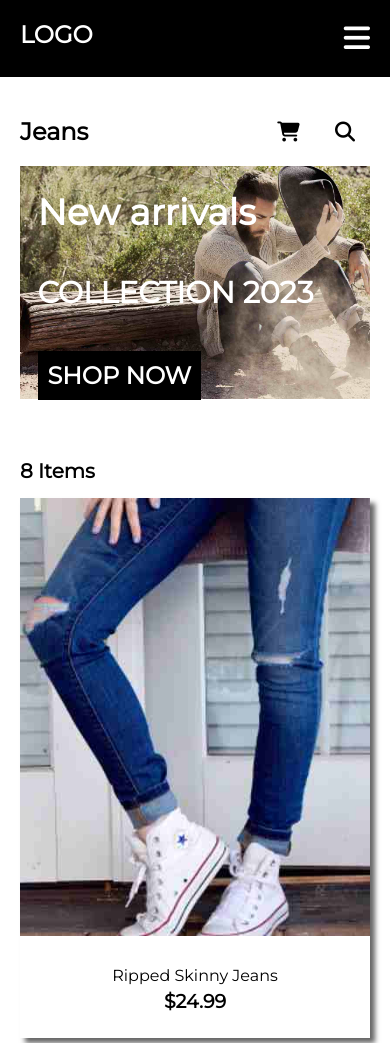
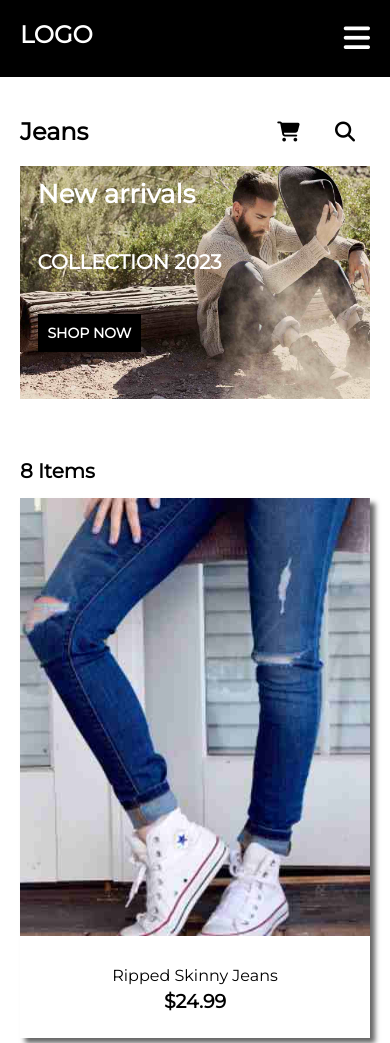
Before and after one commit to tolu1123/Portfolio, a plain HTML site: page Jeans-Shop/index.html in a window 390 px wide. Shown: the top 1043 px of the page. Drawn offline with Linux system fonts and the light colour scheme.

Commit message:
I modified the Style Sheet

```diff
--- a/Jeans-Shop/Styles.css
+++ b/Jeans-Shop/Styles.css
@@ -126,22 +126,22 @@ div.footer p {
     }
     div.placeholder {
         position: absolute;
-        top: 10%;
+        top: 5%;
         left: 5%;
     }
     div.placeholder h1{
-        font-size: 1.8rem;
+        font-size: 1.3rem;
         font-weight: 900;
     }
     div.placeholder h2 {
-        font-size: 1.5rem;
+        font-size: 1rem;
         color: #fff;
     }
     div.shop {
         display: inline-block;
         background-color: #000;
         color: #fff;
-        font-size: 1.2rem;
+        font-size: 0.7rem;
         font-weight: 700;
         padding: 10px;
     }
```
